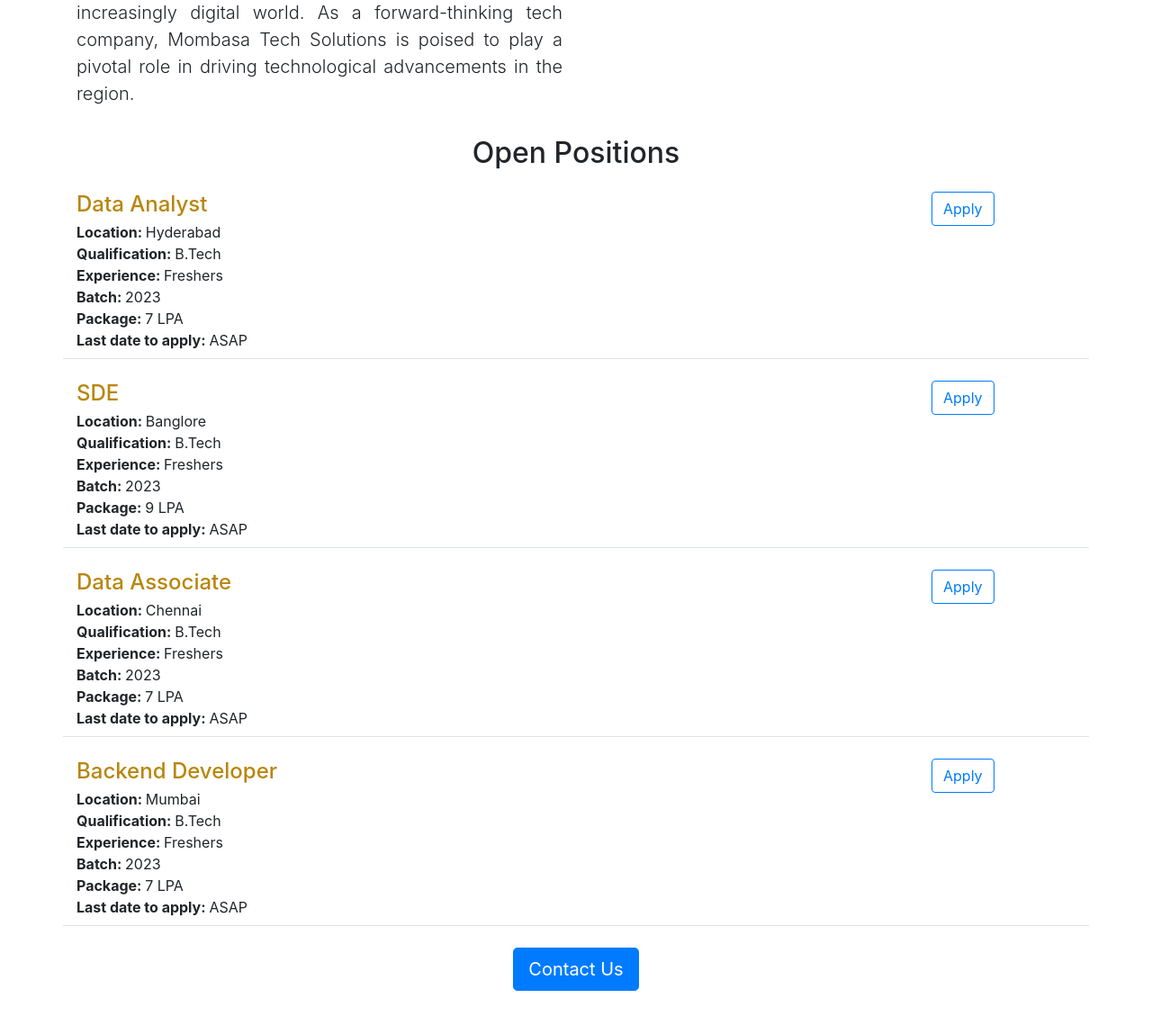
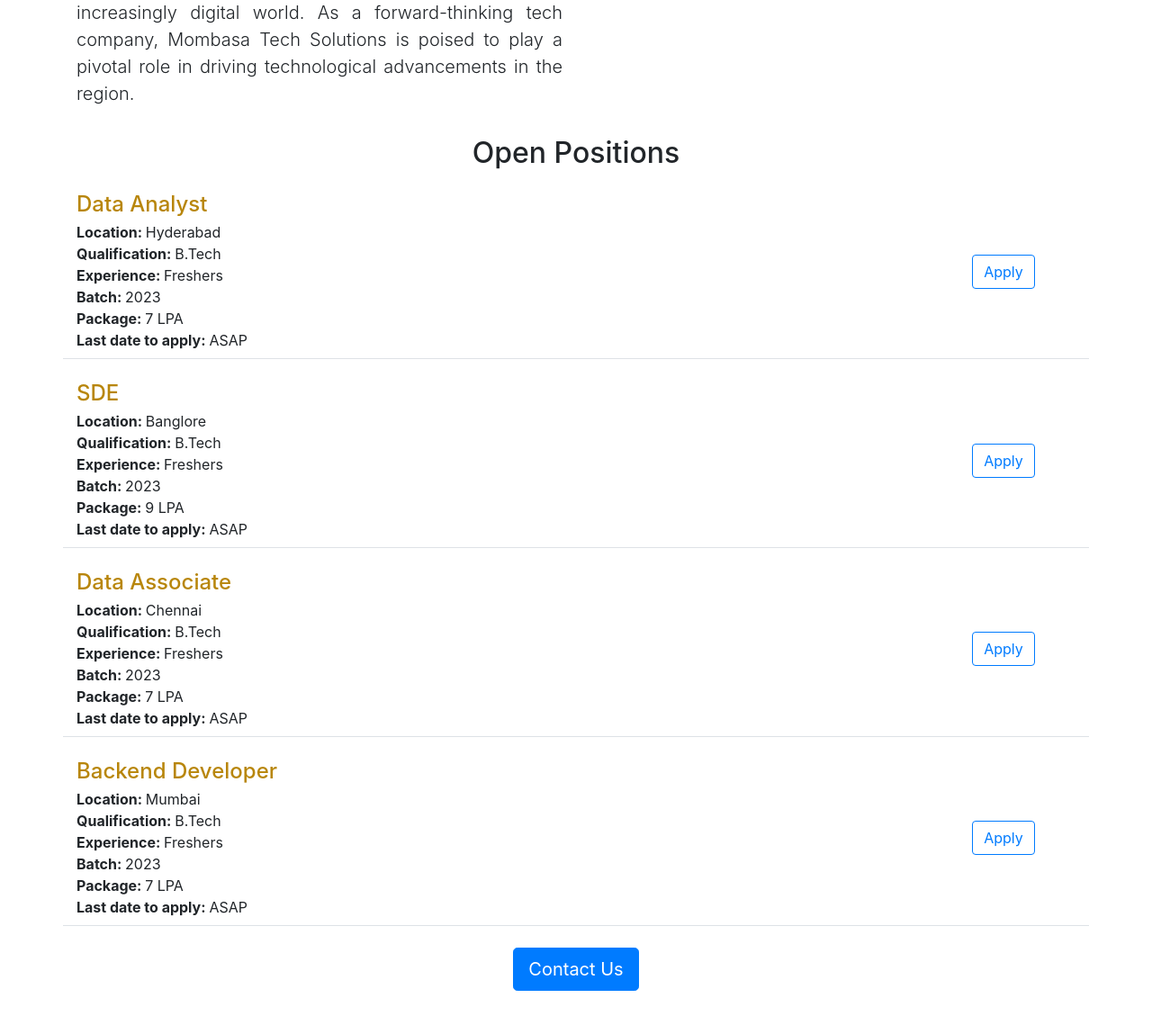
Before and after one commit to MkMOHINUDDIN/latest-job-updates, a Flask app: page / in a window 1280 px wide. Shown: the part 773-1922 px from the top of the page at 90% size. Run offline with Flask 2, Linux system fonts and the light colour scheme.

Commit message:
basic changes

```diff
--- a/templates/jobitems.html
+++ b/templates/jobitems.html
@@ -24,7 +24,7 @@
         </div>
         {%endif%}
     </div>
-    <div class="col-2 padding-right:16px">
+    <div class="col-2 d-flex justify-content-center align-items-center padding-right:16px">
         <a href="mailto:maniyarmohinuddin@gmail.com?subject=Application%20for%20{{job['title']}}%20at%20{{company_name}}" type="button" class="btn btn-outline-primary">Apply</a>
     </div>
 
```
